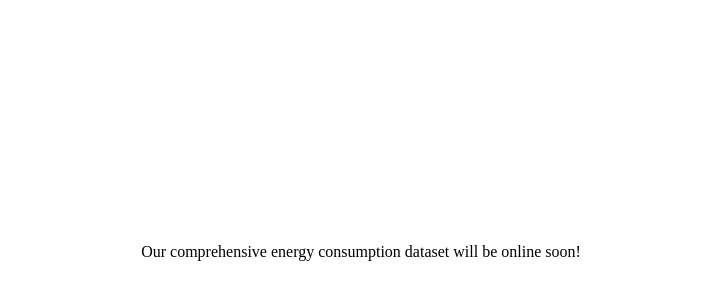
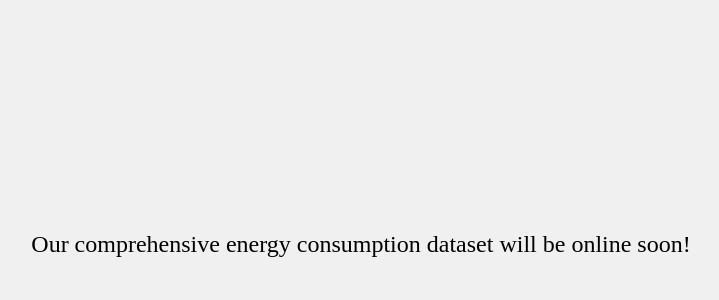
Before and after one commit to xiaolong-shawn/SEC23_energy_dataset.github.io, a plain HTML site: page index.html in a window 1280 px wide. Shown: the part 156-456 px from the top of the page, without its empty margins (279-998 px from the left). Drawn offline with Linux system fonts and the light colour scheme.

Commit message:
Update index.html

```diff
--- a/index.html
+++ b/index.html
@@ -1,14 +1,29 @@
-<div class="center-text">
-  <p>Our comprehensive energy consumption dataset will be online soon!</p>
-</div>
+<!DOCTYPE html>
+<html lang="en">
+<head>
+    <meta charset="UTF-8">
+    <meta name="viewport" content="width=device-width, initial-scale=1.0">
+    <title>Your GitHub Pages Website</title>
+    <style>
+        body {
+            margin: 0;
+            padding: 0;
+            display: flex;
+            justify-content: center;
+            align-items: center;
+            height: 100vh;
+            background-color: #f0f0f0; /* Optional background color */
+        }
 
-<style>
-  .center-text {
-    text-align: center;
-    display: flex;
-    flex-direction: column;
-    justify-content: center;
-    align-items: center;
-    height: 100vh;
-  }
-</style>
+        .center-text {
+            text-align: center;
+            font-size: 24px; /* Adjust the font size as needed */
+        }
+    </style>
+</head>
+<body>
+    <div class="center-text">
+        <p>Our comprehensive energy consumption dataset will be online soon!</p>
+    </div>
+</body>
+</html>
```
